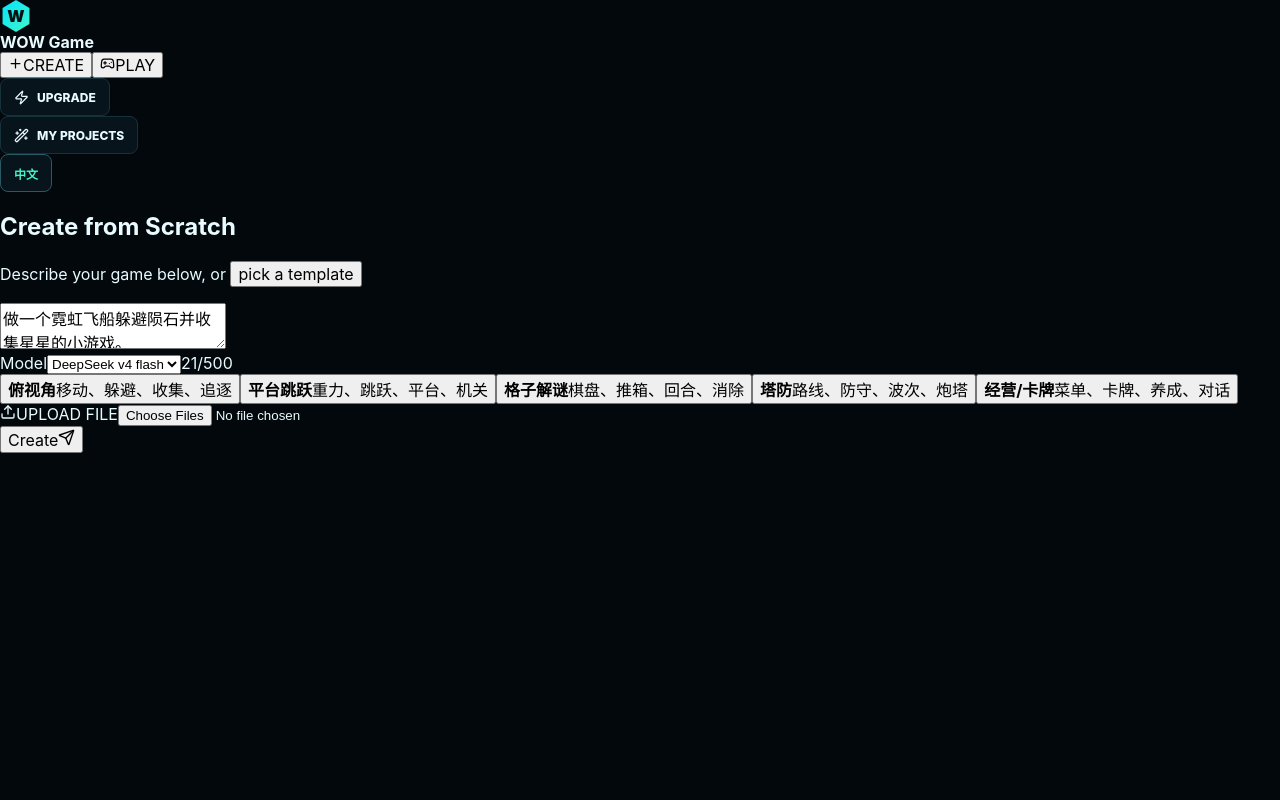
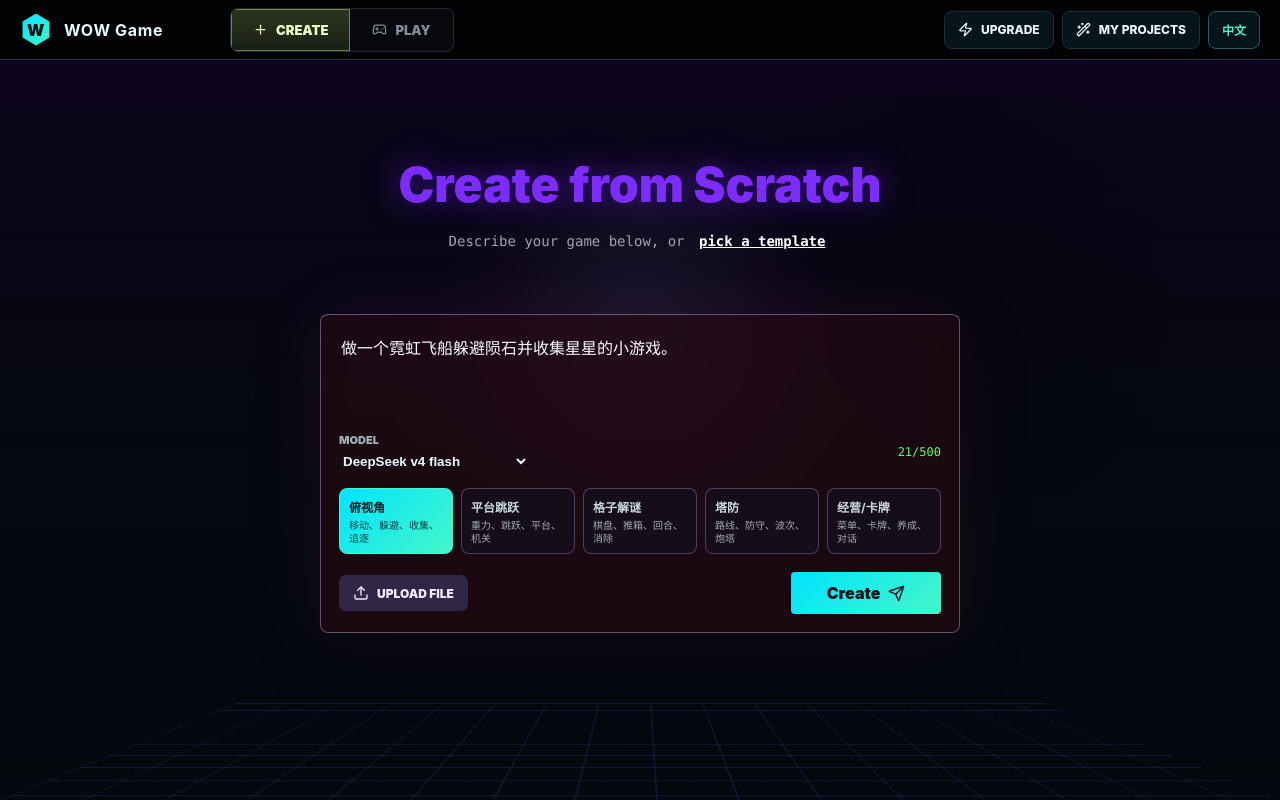
Before and after one commit to ZJW1986/WOW-Game, a React (Vite) app: page / in a window 1280 px wide. Built offline with nearby package versions, Linux system fonts and the light colour scheme.

Commit message:
style: add create game start page

```diff
--- a/src/ui/styles.css
+++ b/src/ui/styles.css
@@ -21,6 +21,279 @@ textarea {
 
 button {
   cursor: pointer;
+}
+
+.start-shell {
+  min-height: 100vh;
+  color: #e8fbff;
+  background:
+    linear-gradient(180deg, rgb(7 2 15 / 42%), rgb(3 8 13 / 95%)),
+    radial-gradient(circle at 50% 38%, rgb(0 229 255 / 12%), transparent 18%),
+    radial-gradient(circle at 50% 44%, rgb(255 61 190 / 22%), transparent 27%),
+    radial-gradient(circle at 74% 38%, rgb(0 0 0 / 45%), transparent 23%),
+    linear-gradient(180deg, #120329, #061017 70%);
+}
+
+.start-shell::after {
+  position: fixed;
+  right: 0;
+  bottom: 0;
+  left: 0;
+  height: 36vh;
+  pointer-events: none;
+  content: "";
+  background:
+    linear-gradient(rgb(118 64 255 / 22%) 2px, transparent 2px),
+    linear-gradient(90deg, rgb(118 64 255 / 19%) 2px, transparent 2px);
+  background-size: 82px 31px;
+  transform: perspective(420px) rotateX(58deg);
+  transform-origin: bottom;
+  opacity: 0.75;
+}
+
+.start-nav,
+.start-brand,
+.start-mode-tabs,
+.start-actions,
+.start-mode-tabs button,
+.create-dialog-row,
+.create-dialog-footer,
+.upload-button,
+.create-button {
+  display: flex;
+  align-items: center;
+}
+
+.start-nav {
+  position: relative;
+  z-index: 2;
+  justify-content: space-between;
+  height: 60px;
+  padding: 0 20px;
+  border-bottom: 1px solid #27313a;
+  background: #020304;
+}
+
+.start-brand {
+  gap: 12px;
+  min-width: 210px;
+  font-weight: 950;
+  letter-spacing: 0.04em;
+}
+
+.start-mode-tabs {
+  overflow: hidden;
+  margin-right: auto;
+  border: 1px solid #222935;
+  border-radius: 8px;
+  background: #07090d;
+}
+
+.start-mode-tabs button {
+  gap: 8px;
+  height: 42px;
+  padding: 0 22px;
+  border: 0;
+  color: #7f8b98;
+  background: transparent;
+  font-size: 13px;
+  font-weight: 950;
+}
+
+.start-mode-tabs button.active {
+  color: #eaffc9;
+  background: linear-gradient(180deg, rgb(224 255 107 / 18%), rgb(224 255 107 / 9%));
+  box-shadow: inset 0 0 0 1px rgb(224 255 107 / 42%);
+}
+
+.start-actions {
+  gap: 8px;
+}
+
+.start-stage {
+  position: relative;
+  z-index: 1;
+  display: grid;
+  min-height: calc(100vh - 60px);
+  place-items: center;
+  padding: 9vh 24px 18vh;
+}
+
+.start-copy {
+  margin-bottom: 18px;
+  text-align: center;
+}
+
+.start-copy h1 {
+  margin: 0 0 18px;
+  color: #7c2cff;
+  font-size: clamp(32px, 4vw, 48px);
+  font-weight: 950;
+  letter-spacing: 0;
+  text-shadow: 0 0 32px rgb(124 44 255 / 55%);
+}
+
+.start-copy p {
+  margin: 0;
+  color: #a8a1b0;
+  font-family: "JetBrains Mono", "SFMono-Regular", Consolas, monospace;
+  font-size: 14px;
+}
+
+.start-copy button {
+  border: 0;
+  color: #fff;
+  background: transparent;
+  font-weight: 900;
+  text-decoration: underline;
+}
+
+.create-dialog {
+  width: min(640px, calc(100vw - 32px));
+  padding: 18px;
+  border: 1px solid rgb(182 167 201 / 48%);
+  border-radius: 8px;
+  background: rgb(43 11 20 / 62%);
+  box-shadow:
+    0 0 70px rgb(255 61 190 / 9%),
+    0 22px 60px rgb(0 0 0 / 38%);
+  backdrop-filter: blur(16px);
+}
+
+.create-dialog textarea {
+  width: 100%;
+  height: 88px;
+  resize: none;
+  border: 0;
+  outline: 0;
+  color: #f8fbff;
+  background: transparent;
+}
+
+.create-dialog textarea::placeholder {
+  color: #918999;
+}
+
+.create-dialog-row {
+  justify-content: space-between;
+  gap: 16px;
+  margin-top: 8px;
+}
+
+.field-label {
+  display: grid;
+  gap: 6px;
+  color: #9eb0b8;
+  font-size: 11px;
+  font-weight: 900;
+  text-transform: uppercase;
+}
+
+.field-label select {
+  min-width: 190px;
+  border: 0;
+  color: #e8fbff;
+  background: transparent;
+  font-weight: 800;
+}
+
+.char-count {
+  color: #5dff63;
+  font-family: "JetBrains Mono", "SFMono-Regular", Consolas, monospace;
+  font-size: 12px;
+}
+
+.template-picker {
+  display: grid;
+  grid-template-columns: repeat(5, minmax(0, 1fr));
+  gap: 8px;
+  margin: 18px 0;
+}
+
+.template-chip {
+  display: grid;
+  min-height: 64px;
+  gap: 4px;
+  padding: 9px;
+  border: 1px solid rgb(99 78 119 / 76%);
+  border-radius: 8px;
+  color: #c8d7de;
+  background: rgb(22 17 31 / 72%);
+  text-align: left;
+}
+
+.template-chip.active {
+  border-color: #45f6c8;
+  color: #071018;
+  background: linear-gradient(135deg, #00e5ff, #45f6c8);
+}
+
+.template-chip strong {
+  font-size: 12px;
+}
+
+.template-chip span {
+  color: inherit;
+  opacity: 0.78;
+  font-size: 10px;
+  line-height: 1.25;
+}
+
+.create-dialog-footer {
+  gap: 12px;
+}
+
+.upload-button {
+  gap: 8px;
+  height: 36px;
+  padding: 0 14px;
+  border: 0;
+  border-radius: 7px;
+  color: #f1e9ff;
+  background: #2f2745;
+  font-size: 12px;
+  font-weight: 950;
+}
+
+.upload-button input {
+  display: none;
+}
+
+.uploaded-files {
+  display: flex;
+  flex: 1;
+  min-width: 0;
+  gap: 6px;
+}
+
+.uploaded-files span {
+  overflow: hidden;
+  max-width: 120px;
+  padding: 5px 7px;
+  border-radius: 6px;
+  color: #a8f7ef;
+  background: rgb(0 229 255 / 12%);
+  font-size: 11px;
+  text-overflow: ellipsis;
+  white-space: nowrap;
+}
+
+.create-button {
+  justify-content: center;
+  gap: 8px;
+  min-width: 150px;
+  height: 42px;
+  border: 0;
+  border-radius: 4px;
+  color: #061017;
+  background: linear-gradient(135deg, #00e5ff, #45f6c8);
+  font-weight: 950;
+}
+
+.create-button:disabled {
+  color: #a99daa;
+  background: rgb(255 255 255 / 20%);
+  cursor: default;
 }
 
 .app-shell {
@@ -753,7 +1026,8 @@ pre {
   .creator-shell,
   .preview-workspace,
   .asset-preview,
-  .code-workspace {
+  .code-workspace,
+  .template-picker {
     grid-template-columns: 1fr;
   }
 
```
